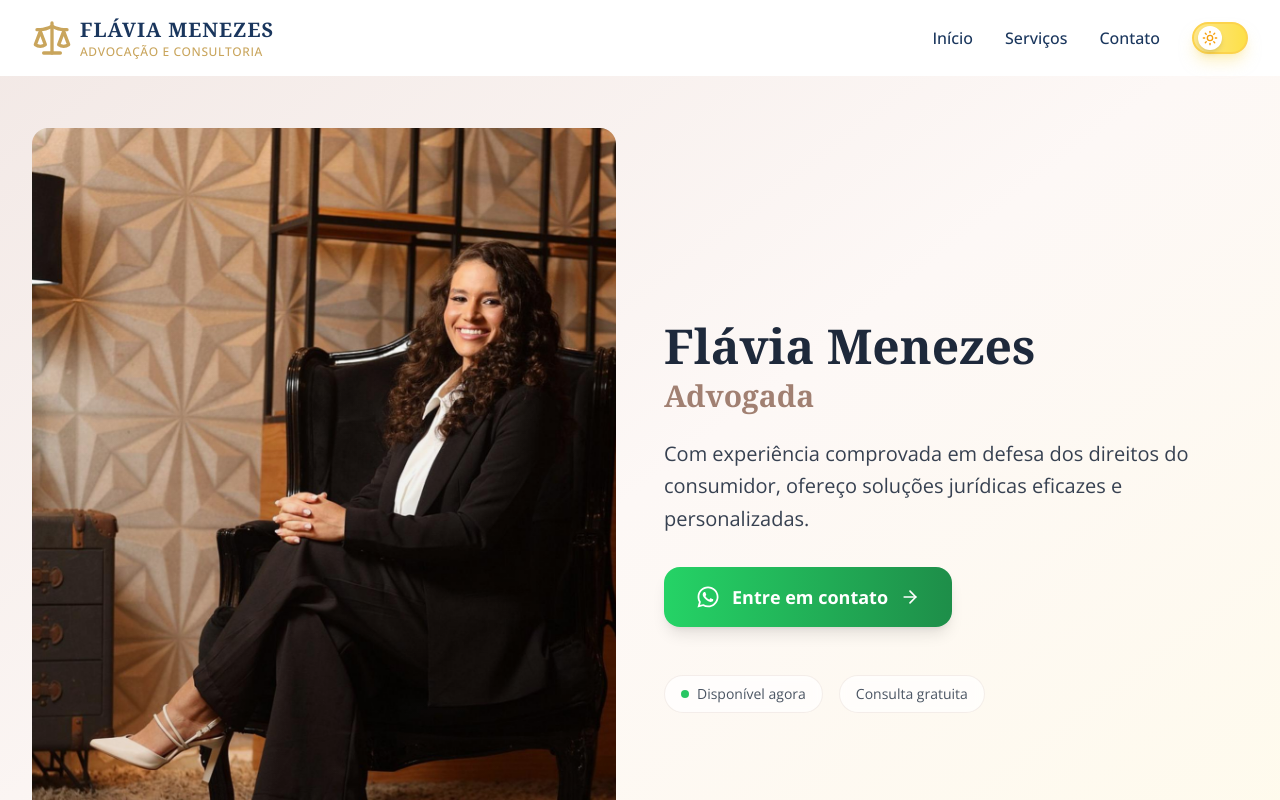
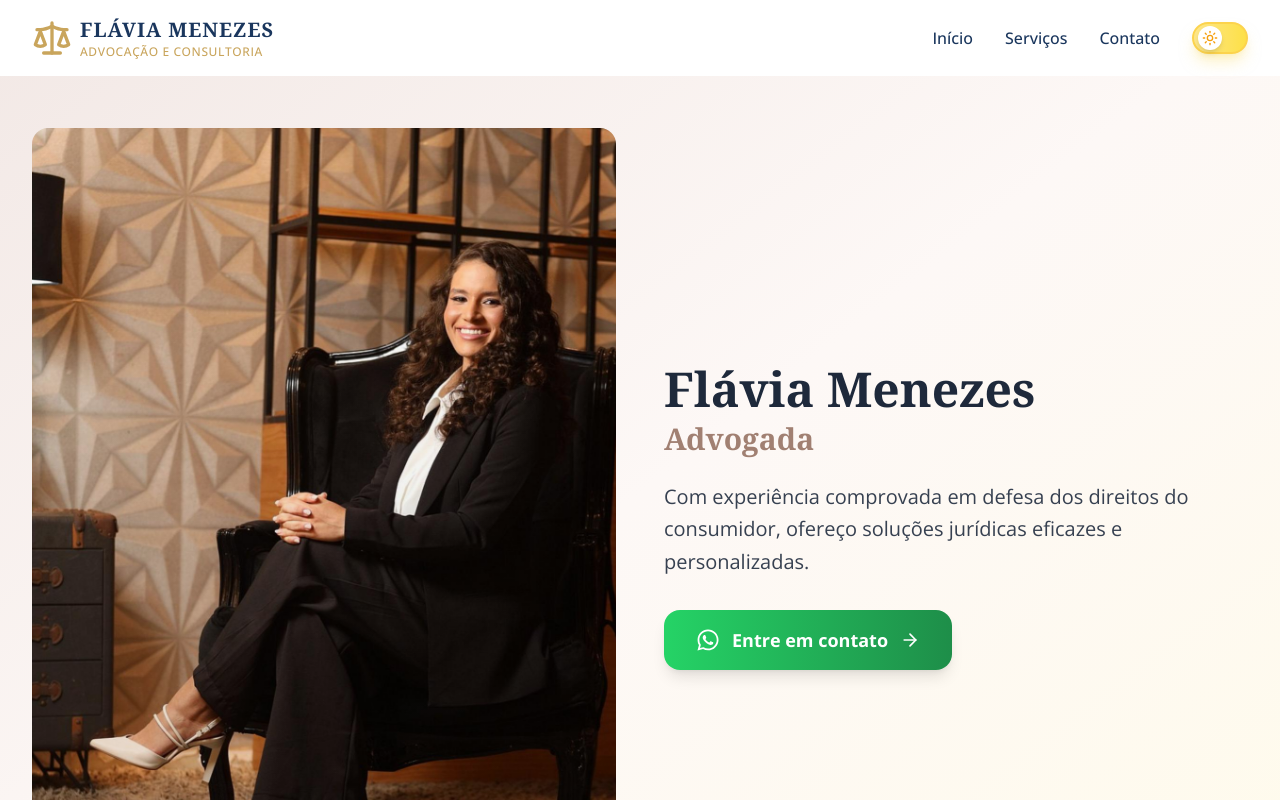
Before and after one commit to coutinho98/advflavia, a React (Vite) app: page / in a window 1280 px wide. Shown: the top 800 px of the page. Built offline with nearby package versions, Linux system fonts and the light colour scheme.

Commit message:
removed a section that didnt match

```diff
--- a/src/components/Hero.tsx
+++ b/src/components/Hero.tsx
@@ -46,16 +46,6 @@ const Hero = () => {
                 <ArrowRight className="h-5 w-5 relative z-10 group-hover:translate-x-1 transition-transform duration-300" />
               </a>
             </div>
-
-            <div className="flex flex-wrap justify-center lg:justify-start gap-4 pt-4">
-              <div className="flex items-center space-x-2 bg-white/70 dark:bg-slate-800/70 backdrop-blur-sm px-4 py-2 rounded-full border border-warm-200/50 dark:border-slate-600/50">
-                <div className="w-2 h-2 bg-green-500 rounded-full animate-pulse" />
-                <span className="text-sm text-gray-600 dark:text-gray-300">Disponível agora</span>
-              </div>
-              <div className="flex items-center space-x-2 bg-white/70 dark:bg-slate-800/70 backdrop-blur-sm px-4 py-2 rounded-full border border-warm-200/50 dark:border-slate-600/50">
-                <span className="text-sm text-gray-600 dark:text-gray-300">Consulta gratuita</span>
-              </div>
-            </div>
           </div>
         </div>
       </div>
```
